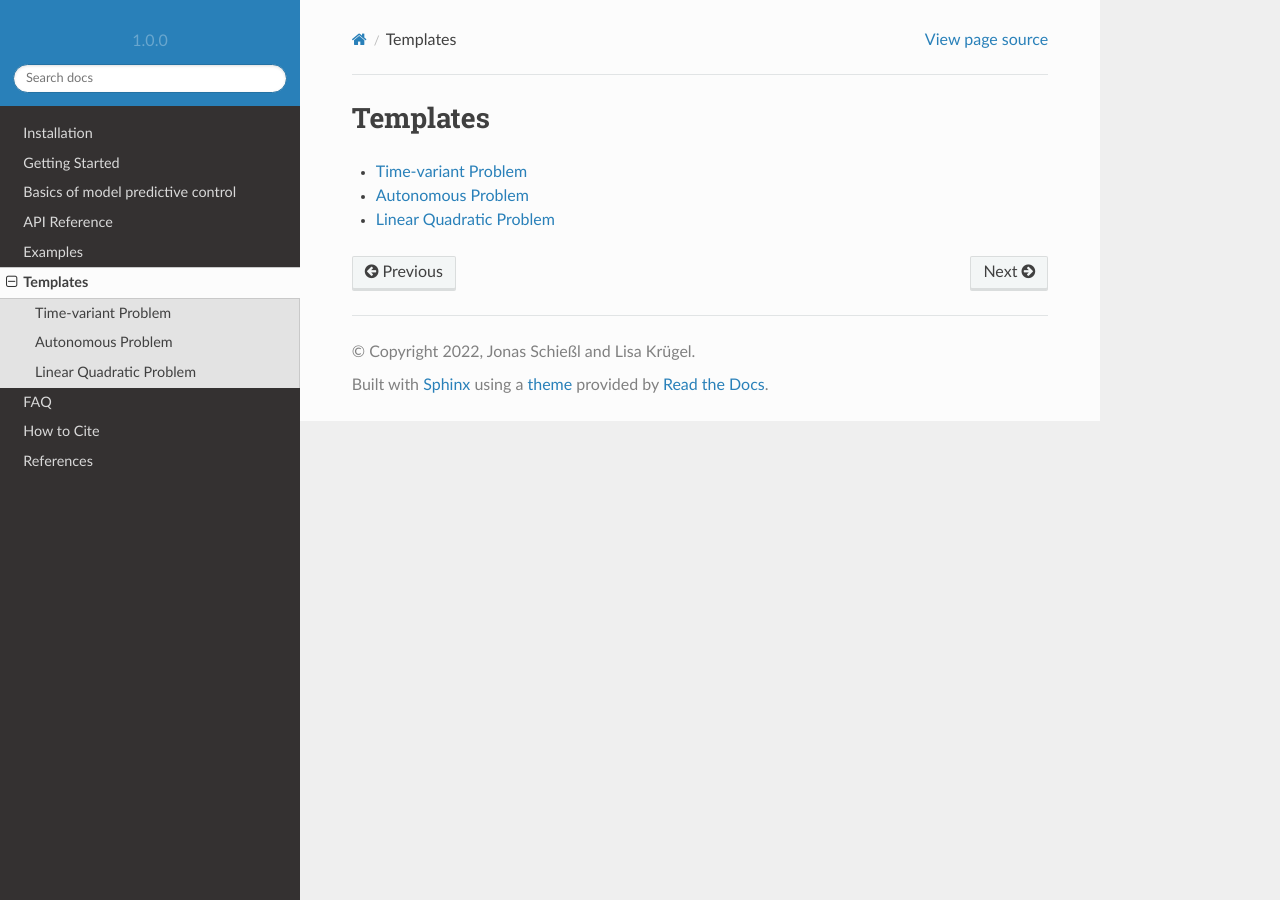
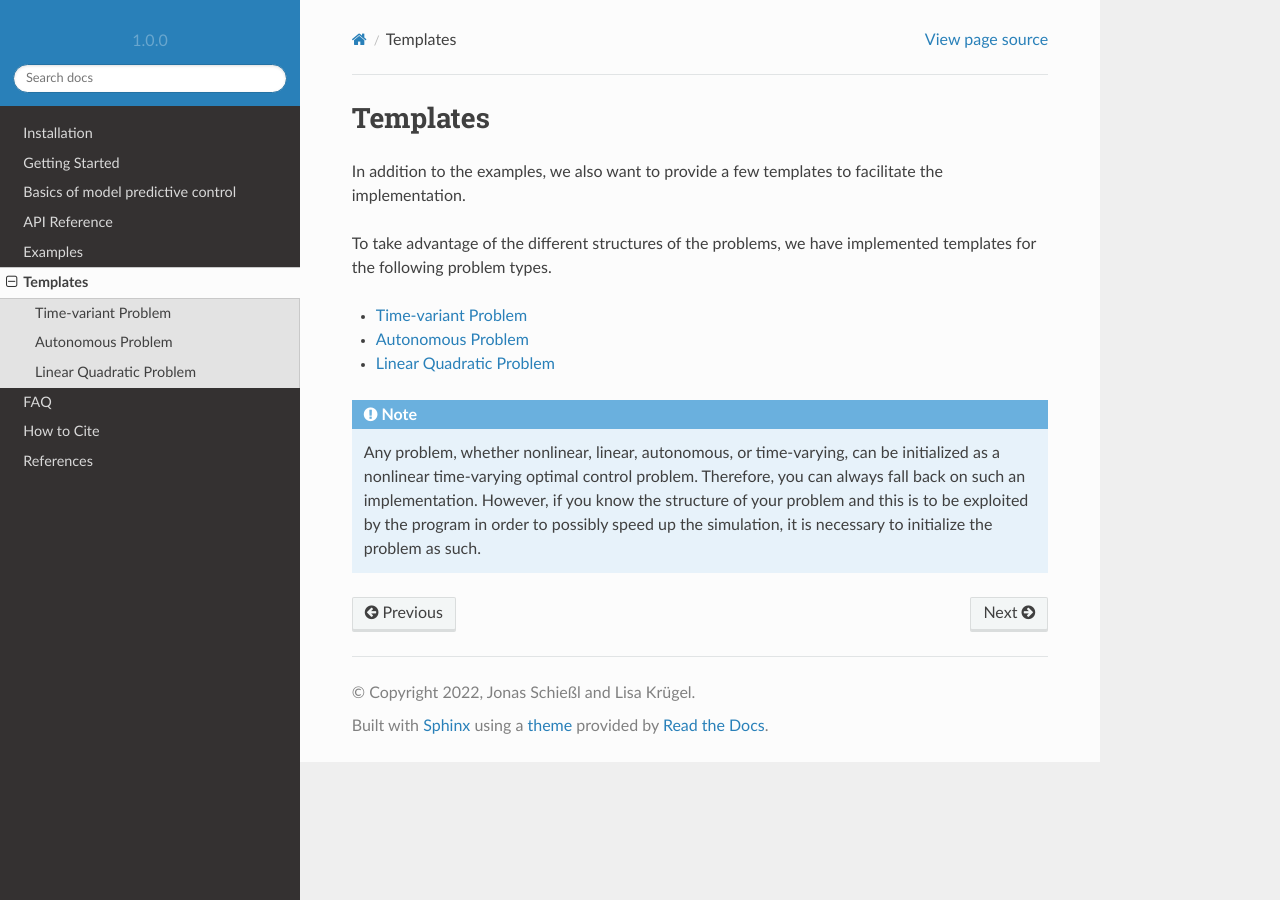
Before and after one commit to nMPyC/nmpyc, a Sphinx documentation site: the page built from docs/source/templates.rst, in a window 1280 px wide. Built offline with Sphinx 7.4.7 and the Read the Docs theme 2.0.0, drawn with Linux system fonts in a browser that asks for light colours.

Commit message:
Update templates.rst

```diff
--- a/docs/source/templates.rst
+++ b/docs/source/templates.rst
@@ -1,8 +1,21 @@
 Templates
 ==========
+
+In addition to the examples, we also want to provide a few templates to facilitate the implementation.
+
+To take advantage of the different structures of the problems, we have implemented templates for the following problem types.
 
 .. toctree::
 
    template/timevariant
    template/autonomous
    template/lqp
+
+
+.. note::
+
+   Any problem, whether nonlinear, linear, autonomous, or time-varying, can be initialized as a
+   nonlinear time-varying optimal control problem.
+   Therefore, you can always fall back on such an implementation.
+   However, if you know the structure of your problem and this is to be exploited by the program
+   in order to possibly speed up the simulation, it is necessary to initialize the problem as such.
```
